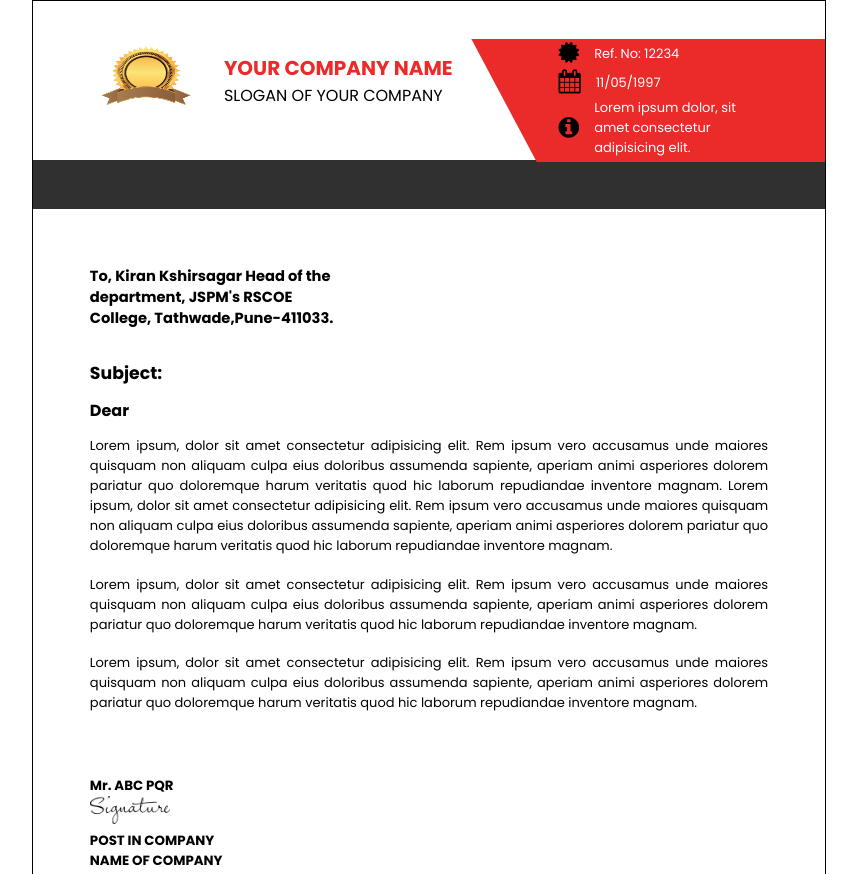
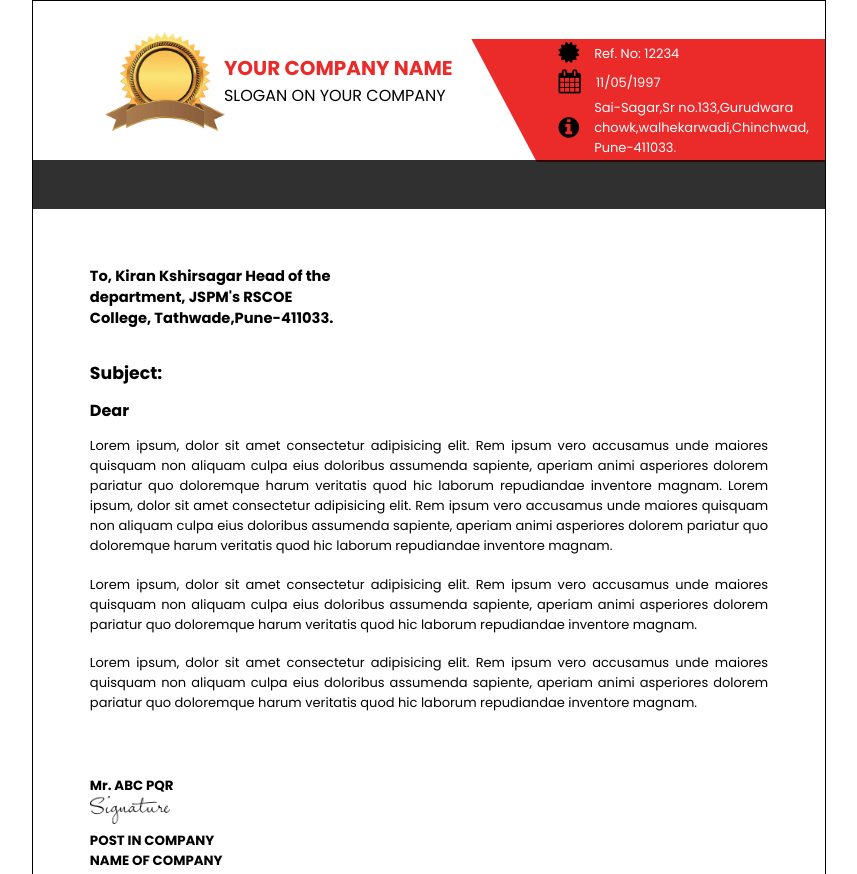
Before and after one commit to pulvariser/MMEAC-letterHead, a plain HTML site: page index.html in a window 1280 px wide. Shown: the top 874 px of the page, without its empty margins (211-1068 px from the left). Drawn offline with Linux system fonts and the light colour scheme.

Commit message:
Final commit

```diff
--- a/index.html
+++ b/index.html
@@ -32,7 +32,7 @@
 
 				<div class="letter-org-name">
 					<h2>YOUR COMPANY NAME</h2>
-                    <span>SLOGAN OF YOUR COMPANY</span>
+                    <span>SLOGAN ON YOUR COMPANY</span>
 				</div>
 
 		       <div class="letter-org-details">
@@ -64,7 +64,7 @@
 							<i class="fa fa-info-circle"></i>
                           </div>
                             <div>
-                                <span>Lorem ipsum dolor, sit amet consectetur adipisicing elit.</span>
+                                <span>Sai-Sagar,Sr no.133,Gurudwara chowk,walhekarwadi,Chinchwad,<br/>Pune-411033.</span>
                             </div>
                       </div>
 
--- a/style.css
+++ b/style.css
@@ -54,19 +54,22 @@ body .letter-wrapper .letter-content header {
   height: 55mm;
   border-bottom: 13mm solid rgba(0, 0, 0, 0.811);
   gap: 8mm;
+  position: relative;
+  /* background-color: cyan; */
 }
 body .letter-wrapper .letter-content header .letter-org-logo {
   font-weight: bold;
   position: absolute;
   left: 15mm;
-  top: 10mm;
+  top: 5mm;
   width: 100%;
   height: 100%;
-  overflow: hidden;
+  /* overflow: hidden; */
 }
 body .letter-wrapper .letter-content header .letter-org-logo img {
-  width: 30mm;
-  height: 20mm;
+  width: 40mm;
+  height: auto;
+
 }
 body .letter-wrapper .letter-content header .letter-org-name {
   /* font-weight: bold; */
```
